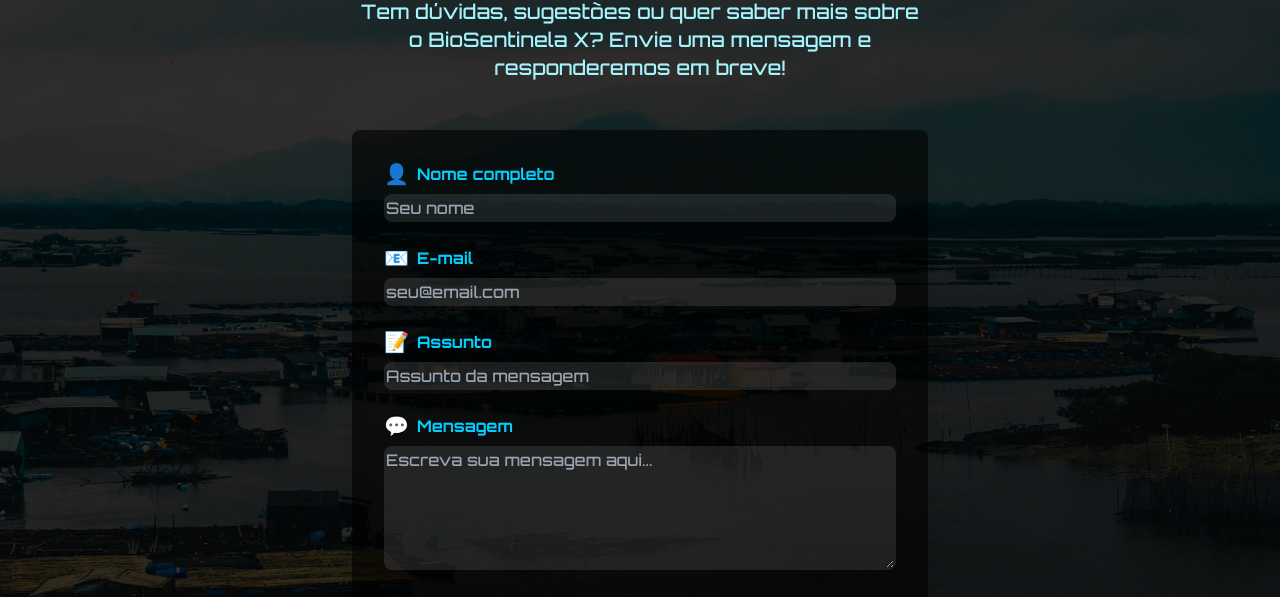
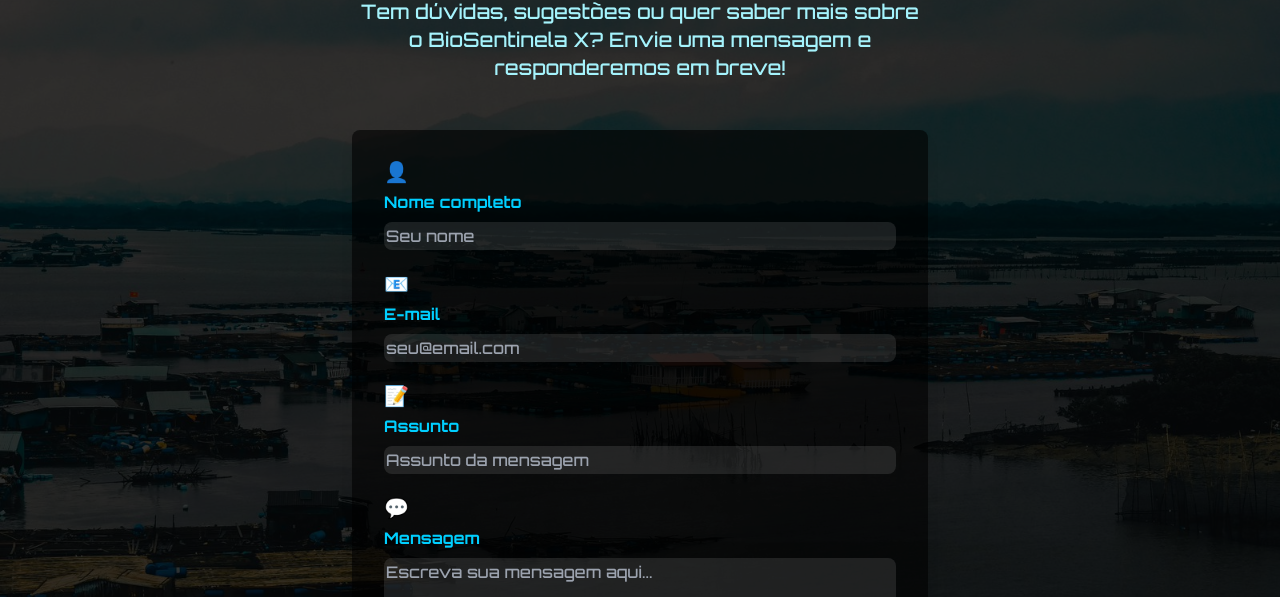
Before and after one commit to Leo-Queijo/Front-GS, a plain HTML site: page contato.html in a window 1280 px wide. Shown: the part 178-775 px from the top of the page. Drawn offline with nearby package versions, Linux system fonts and the light colour scheme.

Commit message:
Update contato.html

```diff
--- a/contato.html
+++ b/contato.html
@@ -10,7 +10,7 @@
     html, body {
       height: 100%;
       margin: 0;
-      display: flex;
+      display: grid;
       flex-direction: column;
     }
 
@@ -115,7 +115,7 @@
 
     /* Label com emoji ao lado */
     label.flex-label {
-      display: flex;
+      display: grid;
       align-items: center;
       gap: 0.5rem;
       font-weight: 600;
```
